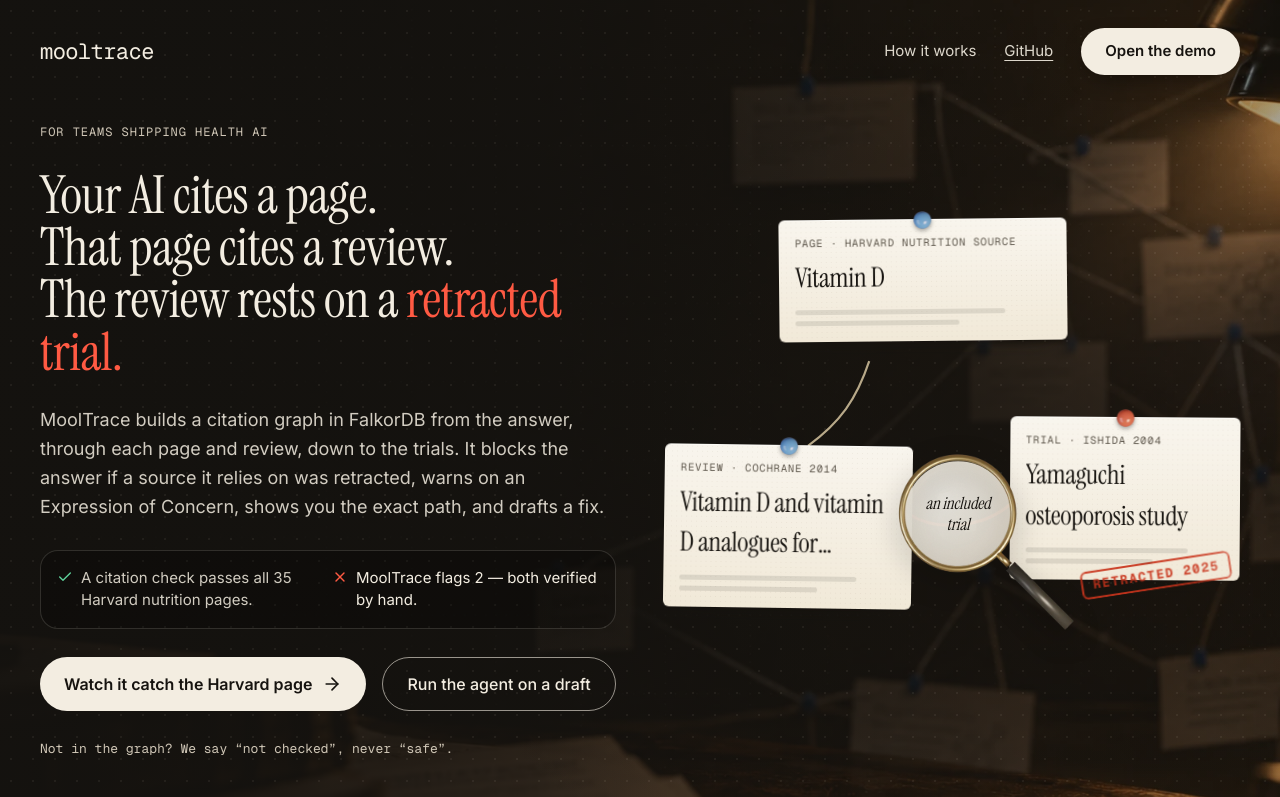
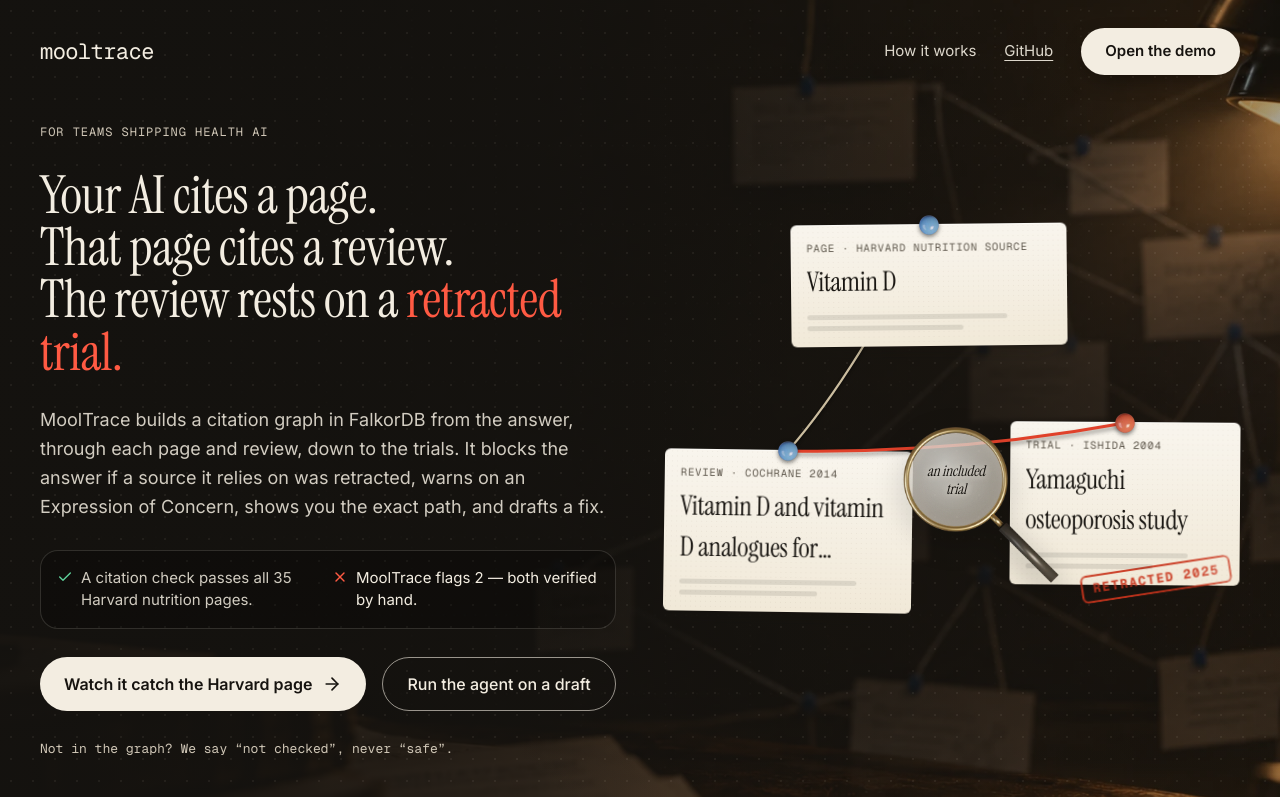
Before and after one commit to SidTheKid-dotcom/MoolTrace, a Next.js app in the folder web/: page / in a window 1280 px wide. Shown: the top 797 px of the page. Built offline with nearby package versions, Linux system fonts and the light colour scheme; no server answers.

Commit message:
Hero: pin-to-pin ropes measured from the cards, translucent lens that drifts toward the pointer; live demo explains each depth.

```diff
--- a/web/src/components/board/board.tsx
+++ b/web/src/components/board/board.tsx
@@ -41,7 +41,7 @@
 }) {
   return (
     <span
-      className={cn("stamp text-[13px]", TONE_TEXT[tone], animate && "stamp-in", className)}
+      className={cn("stamp whitespace-nowrap text-[13px]", TONE_TEXT[tone], animate && "stamp-in", className)}
       style={animate ? { animationDelay: `${delay}ms` } : undefined}
     >
       {children}
@@ -160,23 +160,75 @@
   )
 }
 
-/** Brass magnifier (Blender render) with a quote inside the lens. */
+/** Brass magnifier (Blender render) with a quote inside a semi-translucent lens.
+ *  It drifts gently toward the pointer when the pointer comes near (off under reduced motion). */
 export function Magnifier({ quote, size = 132, className }: { quote: string; size?: number; className?: string }) {
+  const ref = useRef<HTMLDivElement>(null)
+  const [offset, setOffset] = useState({ x: 0, y: 0, r: 0 })
+  useEffect(() => {
+    const el = ref.current
+    if (!el || window.matchMedia("(prefers-reduced-motion: reduce)").matches) return
+    let frame = 0
+    const onMove = (event: PointerEvent) => {
+      cancelAnimationFrame(frame)
+      frame = requestAnimationFrame(() => {
+        const r = el.getBoundingClientRect()
+        const cx = r.left + r.width * 0.34
+        const cy = r.top + r.height * 0.34
+        const dx = event.clientX - cx
+        const dy = event.clientY - cy
+        const dist = Math.hypot(dx, dy)
+        const reach = size * 1.9
+        if (dist > reach) {
+          setOffset({ x: 0, y: 0, r: 0 })
+          return
+        }
+        const pull = (1 - dist / reach) * 0.16
+        setOffset({ x: dx * pull, y: dy * pull, r: Math.max(-6, Math.min(6, dx * 0.03)) })
+      })
+    }
+    const reset = () => setOffset({ x: 0, y: 0, r: 0 })
+    window.addEventListener("pointermove", onMove, { passive: true })
+    document.addEventListener("pointerleave", reset)
+    return () => {
+      cancelAnimationFrame(frame)
+      window.removeEventListener("pointermove", onMove)
+      document.removeEventListener("pointerleave", reset)
+    }
+  }, [size])
   return (
     <div
+      ref={ref}
       className={cn("glide pointer-events-none relative", className)}
       style={{ width: size, height: size, animationDelay: "700ms" }}
       aria-label={`Evidence: ${quote}`}
       role="img"
     >
-      <span aria-hidden className="absolute rounded-full bg-[radial-gradient(circle_at_40%_35%,rgba(255,252,244,.97),rgba(238,229,210,.92))]" style={{ left: "4%", top: "4%", width: "60%", height: "60%" }} />
-      <img src="/img/magnifier.webp" alt="" className="absolute inset-0 size-full drop-shadow-[0_10px_14px_rgba(0,0,0,.35)]" />
-      <span
-        className="font-display absolute grid place-items-center text-center italic leading-tight text-ink"
-        style={{ left: "8%", top: "8%", width: "52%", height: "52%", fontSize: Math.max(12, size * 0.095), padding: size * 0.04 }}
+      <div
+        className="absolute inset-0 transition-transform duration-300 ease-out"
+        style={{ transform: `translate(${offset.x}px, ${offset.y}px) rotate(${offset.r}deg)` }}
       >
-        {quote}
-      </span>
+        <span
+          aria-hidden
+          className="absolute rounded-full backdrop-blur-[1.5px]"
+          style={{
+            left: "4%",
+            top: "4%",
+            width: "60%",
+            height: "60%",
+            background:
+              "radial-gradient(circle at 38% 32%, rgba(255,253,247,.78) 0%, rgba(246,239,224,.62) 55%, rgba(226,214,190,.5) 100%)",
+            boxShadow: "inset 0 0 18px rgba(255,255,255,.35), inset 0 -6px 14px rgba(120,96,60,.18)",
+          }}
+        />
+        <img src="/img/magnifier.webp" alt="" className="absolute inset-0 size-full drop-shadow-[0_10px_14px_rgba(0,0,0,.35)]" />
+        <span
+          className="font-display absolute grid place-items-center text-center italic leading-tight text-ink [text-shadow:0_0_6px_rgba(255,250,240,.9)]"
+          style={{ left: "8%", top: "8%", width: "52%", height: "52%", fontSize: Math.max(12, size * 0.095), padding: size * 0.04 }}
+        >
+          {quote}
+        </span>
+      </div>
     </div>
   )
 }
--- a/web/src/components/landing.tsx
+++ b/web/src/components/landing.tsx
@@ -29,25 +29,83 @@
 }
 
 /* ---------- B2 · hero ---------- */
+type Pt = { x: number; y: number }
+
+/** Sagging rope from pin to pin, drawn in board pixels. */
+function rope(a: Pt, b: Pt, sag = 0.16): { d: string; mid: Pt } {
+  const len = Math.hypot(b.x - a.x, b.y - a.y)
+  const c = { x: (a.x + b.x) / 2, y: (a.y + b.y) / 2 + len * sag }
+  const mid = { x: 0.25 * a.x + 0.5 * c.x + 0.25 * b.x, y: 0.25 * a.y + 0.5 * c.y + 0.25 * b.y }
+  return { d: `M${a.x} ${a.y} Q ${c.x} ${c.y} ${b.x} ${b.y}`, mid }
+}
+
 function HeroBoard() {
+  const board = useRef<HTMLDivElement>(null)
+  const cards = useRef<(HTMLDivElement | null)[]>([])
+  const [geo, setGeo] = useState<{ w: number; h: number; pins: Pt[] } | null>(null)
+
+  useEffect(() => {
+    const el = board.current
+    if (!el) return
+    const measure = () => {
+      // offsetLeft/Top ignore the rise animation's transform, so pins stay exact.
+      const pins = cards.current.map((card) => (card ? { x: card.offsetLeft + card.offsetWidth / 2, y: card.offsetTop + 1 } : { x: 0, y: 0 }))
+      setGeo({ w: el.clientWidth, h: el.clientHeight, pins })
+    }
+    measure()
+    const ro = new ResizeObserver(measure)
+    ro.observe(el)
+    return () => ro.disconnect()
+  }, [])
+
+  const grey = geo ? rope(geo.pins[0], geo.pins[1], 0.12) : null
+  const red = geo ? rope(geo.pins[1], geo.pins[2], 0.05) : null
+  const lens = Math.round(Math.min(176, (geo?.w ?? 700) * 0.27))
+  const big = (geo?.w ?? 700) > 520
+
   return (
-    <div className="relative mx-auto aspect-[1.25] w-full max-w-[720px]" aria-label="Harvard Nutrition Source cites a Cochrane review that included the Ishida 2004 trial, retracted in 2025">
-      <svg viewBox="0 0 640 512" className="absolute inset-0 size-full" aria-hidden>
-        <path d="M228 168 C 214 210, 196 236, 160 262" fill="none" stroke="#b8a989" strokeWidth="2.4" className="draw" pathLength={1} style={{ animationDelay: "500ms" }} />
-        <path d="M272 338 C 300 356, 352 356, 386 326" fill="none" stroke="#d4351c" strokeWidth="3.4" className="draw" pathLength={1} style={{ animationDelay: "900ms" }} />
-      </svg>
-      <div className="rise absolute left-[20%] top-[2%] w-[50%] -rotate-[0.6deg]" style={{ animationDelay: "150ms" }}>
-        <IndexCard size="lg" label="Page · Harvard Nutrition Source" title="Vitamin D" />
+    <div
+      ref={board}
+      className="relative mx-auto aspect-[1.25] w-full max-w-[720px]"
+      aria-label="Harvard Nutrition Source cites a Cochrane review that included the Ishida 2004 trial, retracted in 2025"
+    >
+      <div ref={(el) => { cards.current[0] = el }} className="rise absolute left-[22%] top-[3%] z-10 w-[48%] -rotate-[0.6deg]" style={{ animationDelay: "150ms" }}>
+        <IndexCard size={big ? "lg" : "md"} pin={null} label="Page · Harvard Nutrition Source" title="Vitamin D" />
       </div>
-      <div className="rise absolute left-0 top-[51%] w-[43%] rotate-[0.8deg]" style={{ animationDelay: "350ms" }}>
-        <IndexCard size="lg" label="Review · Cochrane 2014" title="Vitamin D and vitamin D analogues for preventing fractures" />
+      <div ref={(el) => { cards.current[1] = el }} className="rise absolute left-0 top-[52%] z-10 w-[43%] rotate-[0.8deg]" style={{ animationDelay: "350ms" }}>
+        <IndexCard size={big ? "lg" : "md"} pin={null} label="Review · Cochrane 2014" title="Vitamin D and vitamin D analogues for preventing fractures" />
       </div>
-      <div className="rise absolute right-0 top-[45%] w-[40%] rotate-[0.4deg]" style={{ animationDelay: "550ms" }}>
-        <IndexCard size="lg" label="Trial · Ishida 2004" title="Yamaguchi osteoporosis study" tone="red" pin="red" stamp="Retracted 2025" stampDelay={1300} />
+      <div ref={(el) => { cards.current[2] = el }} className="rise absolute right-0 top-[46%] z-10 w-[40%] rotate-[0.4deg]" style={{ animationDelay: "550ms" }}>
+        <IndexCard size={big ? "lg" : "md"} pin={null} label="Trial · Ishida 2004" title="Yamaguchi osteoporosis study" tone="red" stamp="Retracted 2025" stampDelay={1300} />
       </div>
-      <div className="absolute z-20" style={{ left: "51%", top: "66%", transform: "translate(-34%,-34%)" }}>
-        <Magnifier quote="an included trial" size={176} />
-      </div>
+      {geo && grey && red ? (
+        <>
+          <svg viewBox={`0 0 ${geo.w} ${geo.h}`} className="pointer-events-none absolute inset-0 z-[5] size-full overflow-visible" aria-hidden>
+            <path d={grey.d} fill="none" stroke="#cbbd9f" strokeWidth="2.2" strokeLinecap="round" className="draw" pathLength={1} style={{ animationDelay: "600ms", filter: "drop-shadow(0 2px 1.5px rgba(0,0,0,.45))" }} />
+          </svg>
+          <svg viewBox={`0 0 ${geo.w} ${geo.h}`} className="pointer-events-none absolute inset-0 z-[15] size-full overflow-visible" aria-hidden>
+            <path d={red.d} fill="none" stroke="#e0412a" strokeWidth="3" strokeLinecap="round" className="draw" pathLength={1} style={{ animationDelay: "1000ms", filter: "drop-shadow(0 3px 2px rgba(0,0,0,.4))" }} />
+          </svg>
+        </>
+      ) : null}
+      {/* pins sit on top of the rope ends */}
+      {geo
+        ? geo.pins.map((p, i) => (
+            <img
+              key={i}
+              src={i === 2 ? "/img/pin-red.webp" : "/img/pin-blue.webp"}
+              alt=""
+              aria-hidden
+              className="pointer-events-none absolute z-20 size-[20px] -translate-x-1/2 -translate-y-1/2 drop-shadow-[0_2px_2px_rgba(0,0,0,.5)]"
+              style={{ left: p.x, top: p.y }}
+            />
+          ))
+        : null}
+      {red ? (
+        <div className="absolute z-30" style={{ left: red.mid.x - lens * 0.34, top: red.mid.y - lens * 0.12 }}>
+          <Magnifier quote="an included trial" size={lens} />
+        </div>
+      ) : null}
     </div>
   )
 }
@@ -212,7 +270,13 @@
             )}
           </div>
         </div>
-        <p className="text-[17px] text-ink-2">At 1 hop this page looks clean. The problem is two steps down.</p>
+        <p className="text-[17px] text-ink-2" aria-live="polite">
+          {depth === 1
+            ? "At 1 hop the page looks clean: nothing it cites directly is flagged."
+            : depth === 2
+              ? "At 2 hops the problem appears: the review it cites used a trial retracted in May 2025."
+              : "At 3 hops the verdict holds: searching deeper finds nothing stronger than that retracted trial."}
+        </p>
       </div>
     </section>
   )
```
